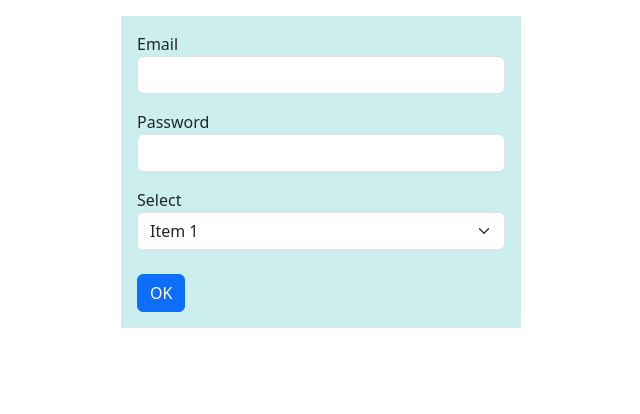
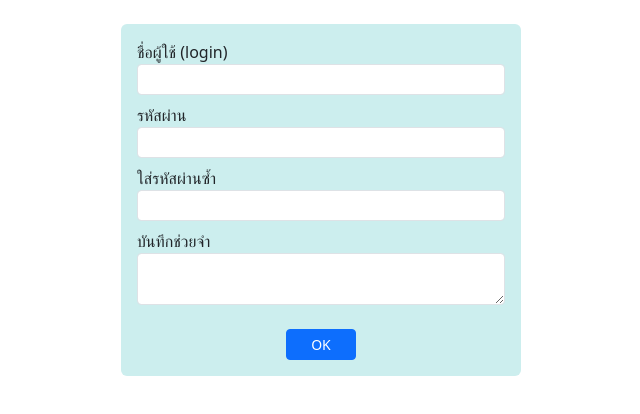
Before and after one commit to ITTIPOLCHA/app1, a React (Create React App) app: page / in a window 1280 px wide. Shown: the top 414 px of the page, without its empty margins (319-959 px from the left). Built offline with nearby package versions, Linux system fonts and the light colour scheme.

Commit message:
add form-text

```diff
--- a/src/App.js
+++ b/src/App.js
@@ -1,6 +1,7 @@
 import React from "react";
-import FromBootstrap from "./from-bootstrap";
+import FromBootstrap from "./form-bootstrap";
+import FormText from "./form-text";
 
 export default function App() {
-  return <FromBootstrap />;
+  return <FormText />;
 }
--- a/src/from-bootstrap.js
+++ b/src/form-bootstrap.js
@@ -1,6 +1,6 @@
 import React from "react";
 
-export default function FromBootstrap() {
+export default function FormBootstrap() {
   return (
     <div
       className="mt-3 mx-auto p-3"
--- /dev/null
+++ b/src/form-text.js
@@ -0,0 +1,79 @@
+import React from "react";
+
+export default function FormText() {
+  const textPswd = React.useRef();
+  const textPswd2 = React.useRef();
+
+  const onBlurPassword = () => {
+    let pswd = textPswd.current.value;
+    if (pswd !== "" && !pswd.match(/^[0-9a-zA-Z]+$/)) {
+      textPswd.current.value = "";
+      alert("ต้องเป็น 0-9 หรือ a-z หรือ A-Z เท่านั้น");
+    }
+  };
+
+  const onBlurPassword2 = () => {
+    let pswd2 = textPswd2.current.value;
+    if (pswd2 !== "" && pswd2 !== textPswd.current.value) {
+      textPswd2.current.value = "";
+      alert("รหัสผ่านทั้งสองช่องไม่ตรงกัน");
+    }
+  };
+
+  return (
+    <div
+      className="mt-4 mx-auto p-3 rounded"
+      style={{ width: "400px", background: "#cee" }}
+    >
+      <form>
+        <div className="form-group mb-2">
+          <label htmlFor="login">ชื่อผู้ใช้ (login)</label>
+          <input
+            type="text"
+            id="login"
+            name="login"
+            maxLength="20"
+            className="form-control form-control-sm"
+          />
+        </div>
+        <div className="form-group mb-2">
+          <label htmlFor="pswd">รหัสผ่าน</label>
+          <input
+            type="password"
+            id="pswd"
+            name="pswd"
+            maxLength="10"
+            className="form-control form-control-sm"
+            ref={textPswd}
+            onBlur={onBlurPassword}
+            required
+          />
+        </div>
+        <div className="form-group mb-2">
+          <label htmlFor="pswd2">ใส่รหัสผ่านซ้ำ</label>
+          <input
+            type="password"
+            id="pswd2"
+            className="form-control form-control-sm"
+            ref={textPswd2}
+            onBlur={onBlurPassword2}
+            required
+          />
+        </div>
+        <div className="form-group mb-4">
+          <label htmlFor="memo">บันทึกช่วยจำ</label>
+          <textarea
+            id="memo"
+            name="memo"
+            rows="2"
+            maxLength="200"
+            className="form-control form-control-sm"
+          ></textarea>
+        </div>
+        <div className="text-center">
+          <button className="btn btn-sm px-4 btn-primary">OK</button>
+        </div>
+      </form>
+    </div>
+  );
+}
```
